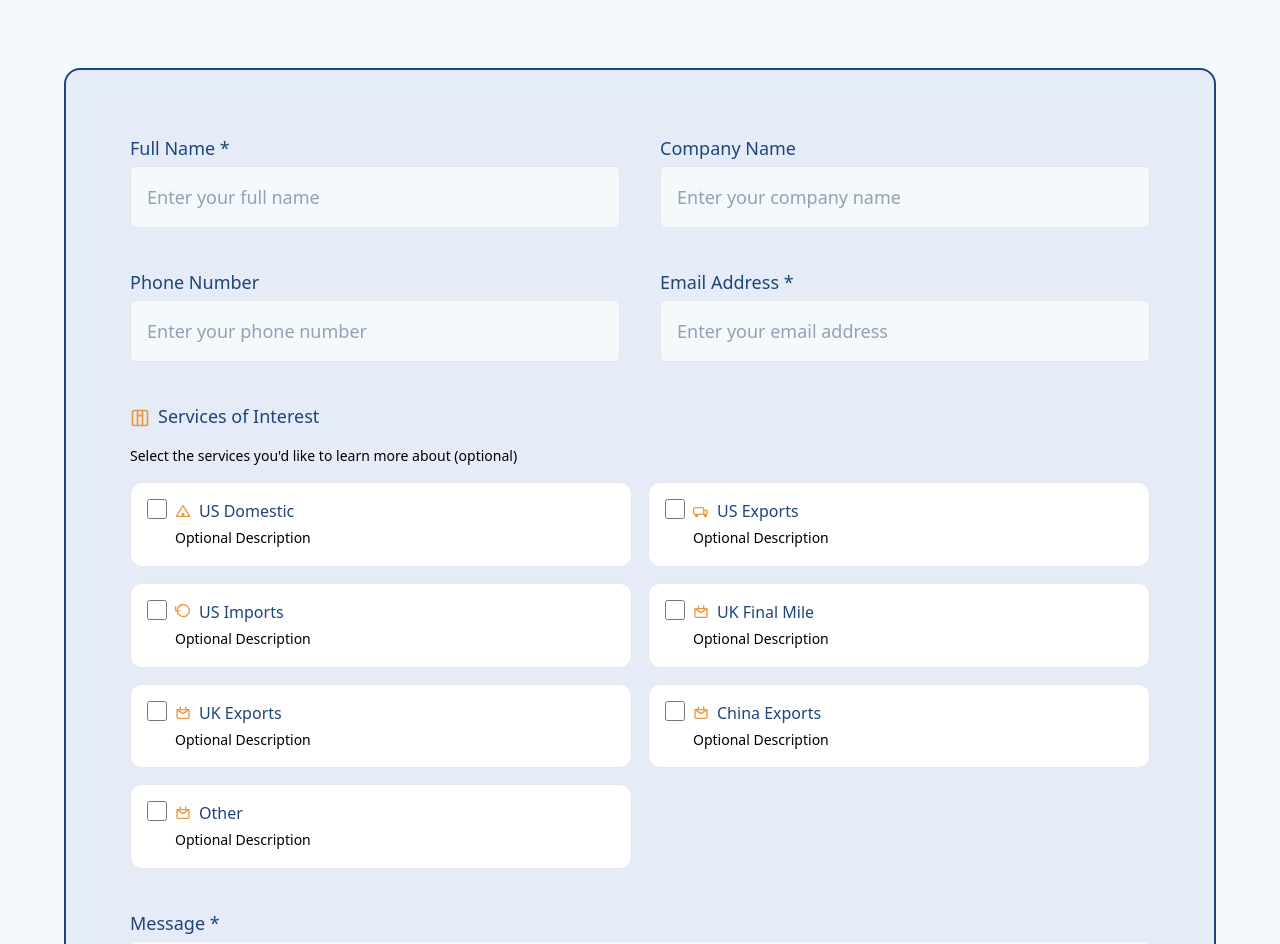
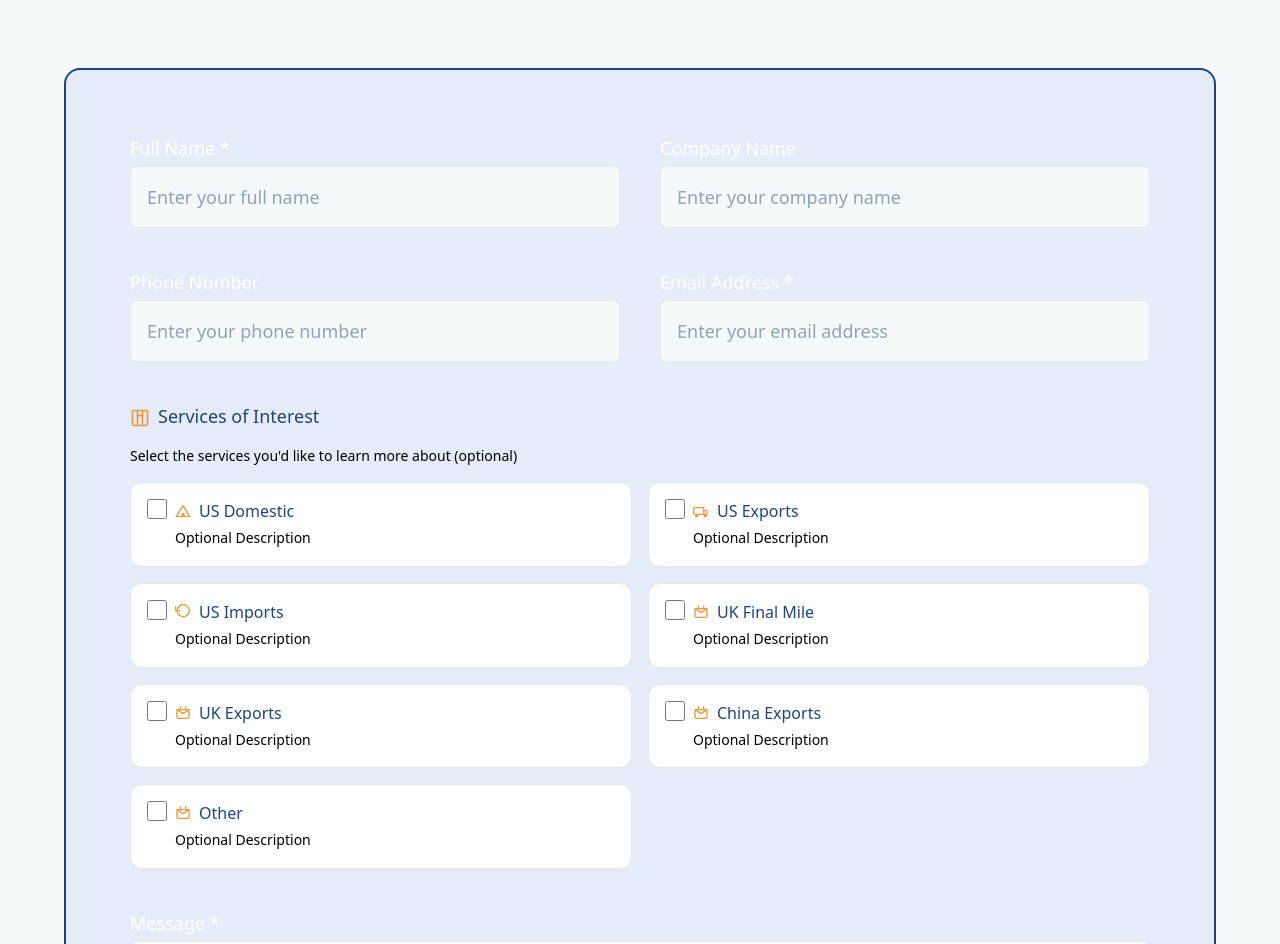
Before and after one commit to Global-American/ship-it-smart, a Next.js app: page /contact in a window 1280 px wide. Shown: the part 240-1184 px from the top of the page. Built offline with nearby package versions, Linux system fonts and the light colour scheme.

Commit message:
turn inputs white

```diff
--- a/app/contact/page.tsx
+++ b/app/contact/page.tsx
@@ -332,7 +332,7 @@ export default function ContactPage() {
                 <div className="space-y-3">
                   <SimpleLabel
                     htmlFor="name"
-                    className="text-base lg:text-lg text-[#1F447B]"
+                    className="text-base lg:text-lg text-white"
                   >
                     Full Name *
                   </SimpleLabel>
@@ -350,7 +350,7 @@ export default function ContactPage() {
                 <div className="space-y-3">
                   <SimpleLabel
                     htmlFor="company"
-                    className="text-base lg:text-lg text-[#1F447B]"
+                    className="text-base lg:text-lg text-white"
                   >
                     Company Name
                   </SimpleLabel>
@@ -370,7 +370,7 @@ export default function ContactPage() {
                 <div className="space-y-3">
                   <SimpleLabel
                     htmlFor="phone"
-                    className="text-base lg:text-lg text-[#1F447B]"
+                    className="text-base lg:text-lg text-white"
                   >
                     Phone Number
                   </SimpleLabel>
@@ -387,7 +387,7 @@ export default function ContactPage() {
                 <div className="space-y-3">
                   <SimpleLabel
                     htmlFor="email"
-                    className="text-base lg:text-lg text-[#1F447B]"
+                    className="text-base lg:text-lg text-white"
                   >
                     Email Address *
                   </SimpleLabel>
@@ -455,7 +455,7 @@ export default function ContactPage() {
               <div className="space-y-3">
                 <SimpleLabel
                   htmlFor="message"
-                  className="text-base lg:text-lg text-[#1F447B]"
+                  className="text-base lg:text-lg text-white"
                 >
                   Message *
                 </SimpleLabel>
```
